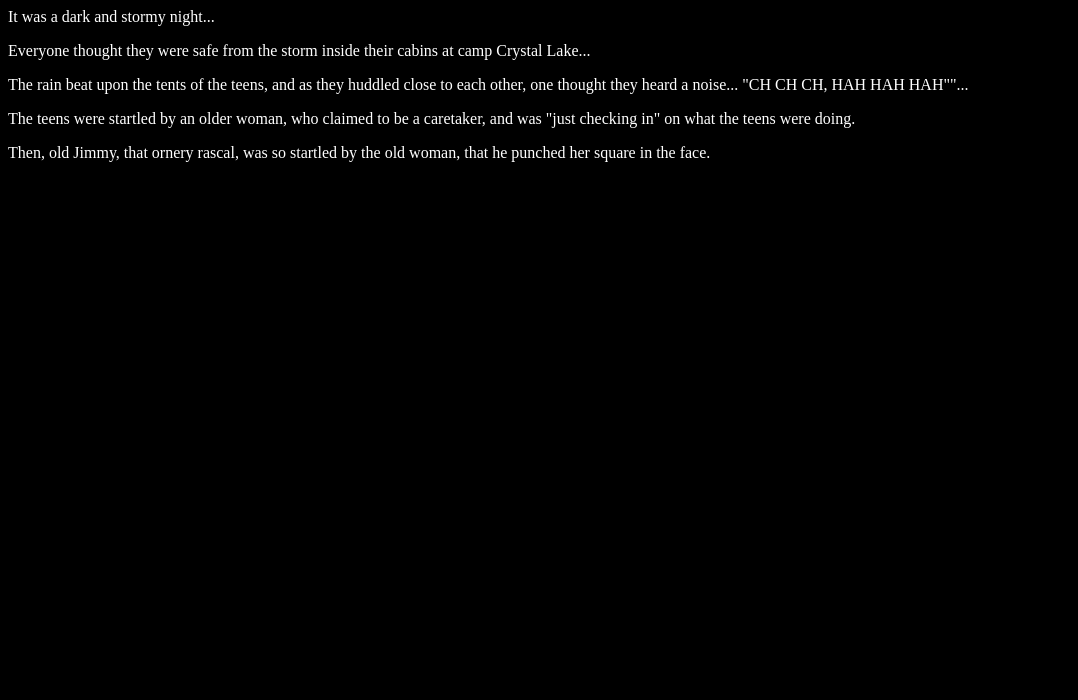
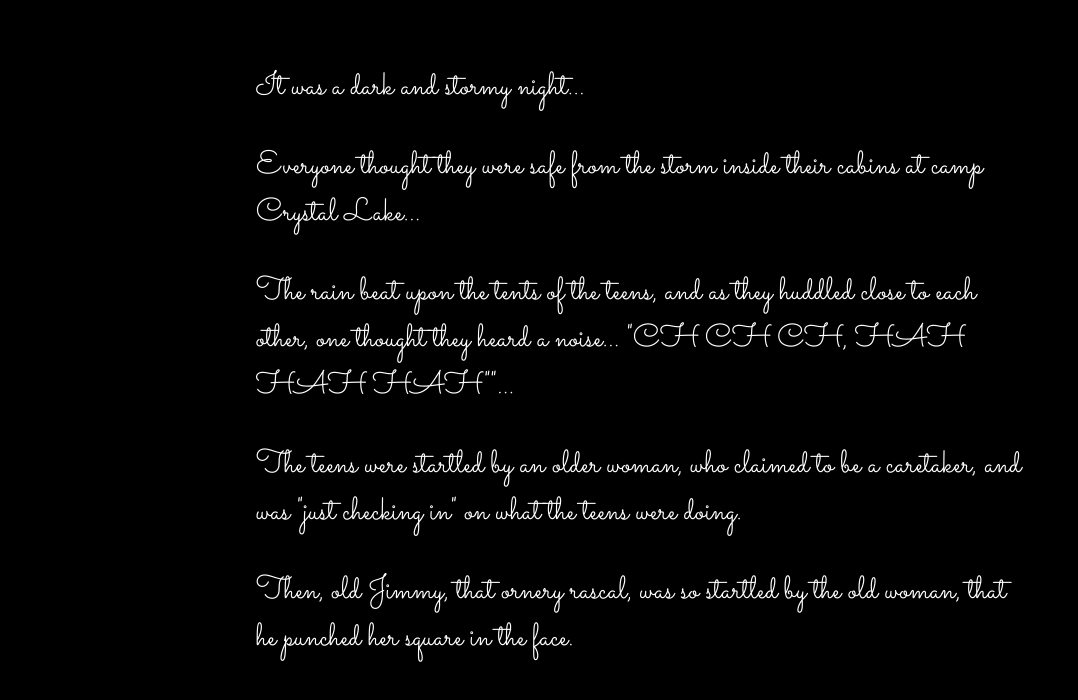
Before and after one commit to jacobstokeswarner/Fireside-Story-2023, a plain HTML site: page index.html in a window 1280 px wide. Shown: the whole page, without its empty margins (0-1078 px from the left). Drawn offline with Linux system fonts and the light colour scheme.

Commit message:
added some styling

```diff
--- a/index.html
+++ b/index.html
@@ -2,6 +2,7 @@
 
 <head>
   <link rel="stylesheet" type="text/css" href="style.css">
+  <link href="https://fonts.googleapis.com/css?family=Sacramento" rel="stylesheet">
 </head>
 
 <body>
--- a/style.css
+++ b/style.css
@@ -1,4 +1,9 @@
 body {
   color: white;
   background-color: black;
+  font-family: "Sacramento", cursive;
+  font-size: 32px;
+  margin-top: 5%;
+  margin-left: 20%;
+  margin-right: 20%;
 }
```
